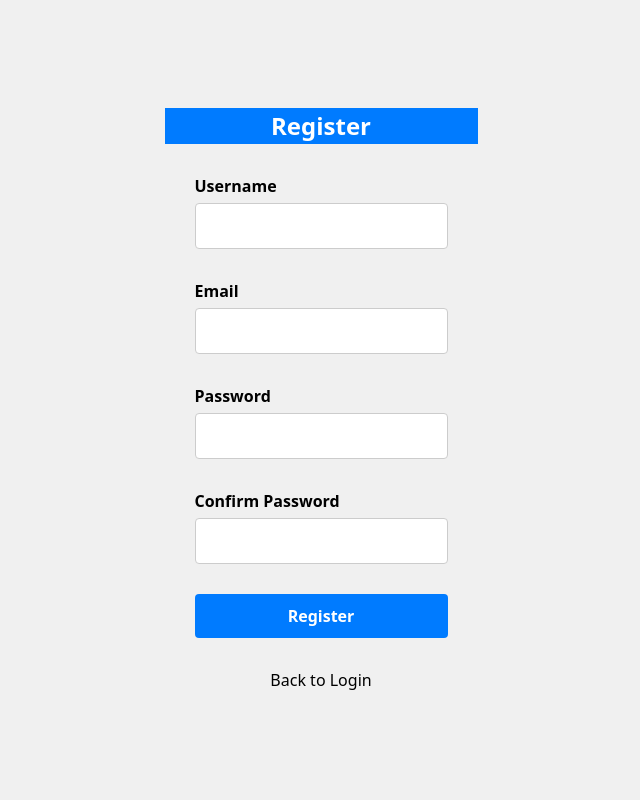
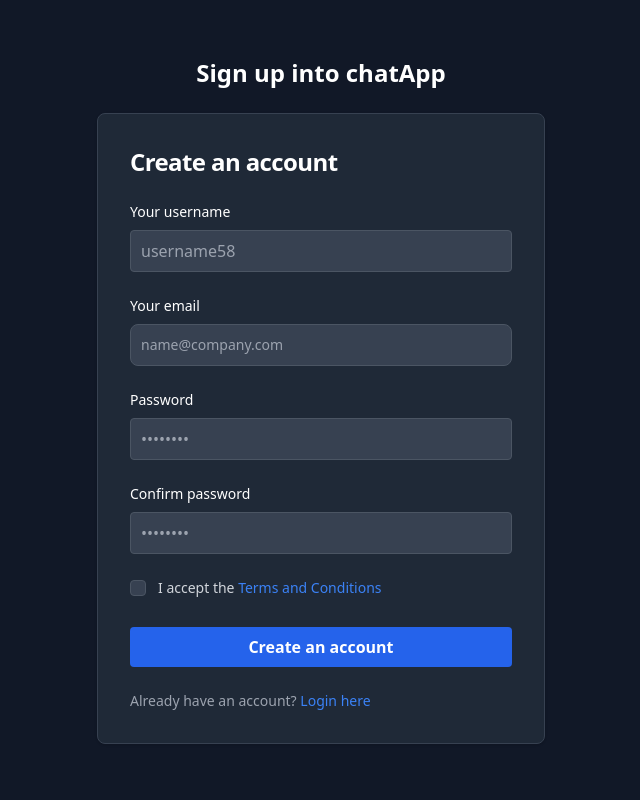
Before and after one commit to VictorZ94/movie-recommender, a Django app: page /chatbot/register in a window 1280 px wide. Shown: the whole page, without its empty margins (319-959 px from the left). Run offline with Django 3.2, Linux system fonts and the light colour scheme; style sheets or scripts are compiled from the project's sources.

Commit message:
improve register chatbot sign up

```diff
--- a/templates/chatbot/register.html
+++ b/templates/chatbot/register.html
@@ -69,7 +69,7 @@
 {% endblock %}
 
 {% block content %}
-<div class="register-container">
+<!-- <div class="register-container">
   <div class="card">
     <div class="card-header">Register</div>
     <div class="card-body">
@@ -102,5 +102,80 @@
       <a href="{% url 'login' %}">Login</a>
     </div>
   </div>
-</div>
+</div> -->
+<section class="bg-gray-50 dark:bg-gray-900">
+  <div class="flex flex-col items-center justify-center px-6 py-8 mx-auto md:h-screen lg:py-0">
+      <span class="flex items-center mb-6 text-2xl font-semibold text-gray-900 dark:text-white">
+          Sign up into chatApp
+      </span>
+      <div class="w-full bg-white rounded-lg shadow dark:border md:mt-0 sm:max-w-md xl:p-0 dark:bg-gray-800 dark:border-gray-700">
+          <div class="p-6 space-y-4 md:space-y-6 sm:p-8">
+              <h1 class="text-xl font-bold leading-tight tracking-tight text-gray-900 md:text-2xl dark:text-white">
+                  Create an account
+              </h1>
+
+              {% if error_message %}
+                <div
+                  class="flex items-center p-4 mb-4 text-sm text-red-800 border border-red-300 rounded-lg bg-red-50 dark:bg-gray-800 dark:text-red-400 dark:border-red-800"
+                  role="alert"
+                >
+                  <svg class="flex-shrink-0 inline w-4 h-4 mr-3" aria-hidden="true" xmlns="http://www.w3.org/2000/svg" fill="currentColor" viewBox="0 0 20 20">
+                    <path d="M10 .5a9.5 9.5 0 1 0 9.5 9.5A9.51 9.51 0 0 0 10 .5ZM9.5 4a1.5 1.5 0 1 1 0 3 1.5 1.5 0 0 1 0-3ZM12 15H8a1 1 0 0 1 0-2h1v-3H8a1 1 0 0 1 0-2h2a1 1 0 0 1 1 1v4h1a1 1 0 0 1 0 2Z"/>
+                  </svg>
+                  <span class="sr-only">Error</span>
+                  <div>
+                    <span class="font-medium">Danger alert!</span> {{ error_message }}
+                  </div>
+                </div>
+              {% endif %}
+
+              <form class="space-y-4 md:space-y-6" method="POST" action="#">
+                {% csrf_token %}
+                <div>
+                  <label for="username" class="block mb-2 text-sm font-medium text-gray-900 dark:text-white">Your username</label>
+                  <input
+                    type="text"
+                    name="username"
+                    id="username"
+                    class="bg-gray-50 border border-gray-300 text-gray-900 sm:text-sm rounded-lg focus:ring-primary-600 focus:border-primary-600 block w-full p-2.5 dark:bg-gray-700 dark:border-gray-600 dark:placeholder-gray-400 dark:text-white dark:focus:ring-blue-500 dark:focus:border-blue-500"
+                    placeholder="username58"
+                    required>
+                </div>
+                  <div>
+                      <label for="email" class="block mb-2 text-sm font-medium text-gray-900 dark:text-white">Your email</label>
+                      <input
+                        type="email"
+                        name="email"
+                        id="email"
+                        class="bg-gray-50 border border-gray-300 text-gray-900 sm:text-sm rounded-lg focus:ring-primary-600 focus:border-primary-600 block w-full p-2.5 dark:bg-gray-700 dark:border-gray-600 dark:placeholder-gray-400 dark:text-white dark:focus:ring-blue-500 dark:focus:border-blue-500"
+                        placeholder="name@company.com"
+                        required
+                      >
+                  </div>
+                  <div>
+                      <label for="password1" class="block mb-2 text-sm font-medium text-gray-900 dark:text-white">Password</label>
+                      <input type="password" name="password1" id="password1" placeholder="••••••••" class="bg-gray-50 border border-gray-300 text-gray-900 sm:text-sm rounded-lg focus:ring-primary-600 focus:border-primary-600 block w-full p-2.5 dark:bg-gray-700 dark:border-gray-600 dark:placeholder-gray-400 dark:text-white dark:focus:ring-blue-500 dark:focus:border-blue-500" required="">
+                  </div>
+                  <div>
+                      <label for="password2" class="block mb-2 text-sm font-medium text-gray-900 dark:text-white">Confirm password</label>
+                      <input type="password" name="password2" id="password2" placeholder="••••••••" class="bg-gray-50 border border-gray-300 text-gray-900 sm:text-sm rounded-lg focus:ring-primary-600 focus:border-primary-600 block w-full p-2.5 dark:bg-gray-700 dark:border-gray-600 dark:placeholder-gray-400 dark:text-white dark:focus:ring-blue-500 dark:focus:border-blue-500" required="">
+                  </div>
+                  <div class="flex items-start">
+                      <div class="flex items-center h-5">
+                        <input id="terms" aria-describedby="terms" type="checkbox" class="w-4 h-4 border border-gray-300 rounded bg-gray-50 focus:ring-3 focus:ring-primary-300 dark:bg-gray-700 dark:border-gray-600 dark:focus:ring-primary-600 dark:ring-offset-gray-800">
+                      </div>
+                      <div class="ml-3 text-sm">
+                        <label for="terms" class="font-light text-gray-500 dark:text-gray-300">I accept the <a class="font-medium text-primary-600 hover:underline dark:text-primary-500" href="#">Terms and Conditions</a></label>
+                      </div>
+                  </div>
+                  <button type="submit" class="w-full text-white bg-primary-600 hover:bg-primary-700 focus:ring-4 focus:outline-none focus:ring-primary-300 font-medium rounded-lg text-sm px-5 py-2.5 text-center dark:bg-primary-600 dark:hover:bg-primary-700 dark:focus:ring-primary-800">Create an account</button>
+                  <p class="text-sm font-light text-gray-500 dark:text-gray-400">
+                      Already have an account? <a href="{% url 'login' %}" class="font-medium text-primary-600 hover:underline dark:text-primary-500">Login here</a>
+                  </p>
+              </form>
+          </div>
+      </div>
+  </div>
+</section>
+
 {% endblock %}
```
